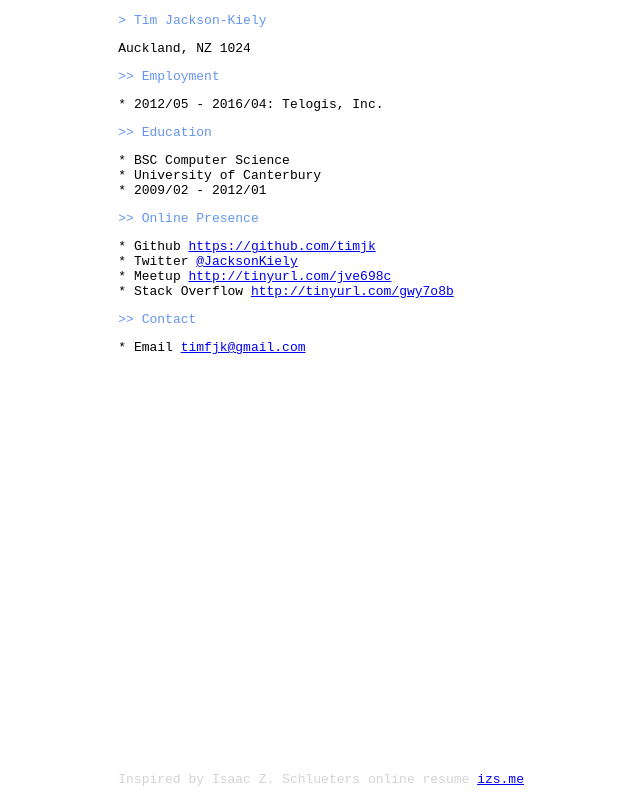
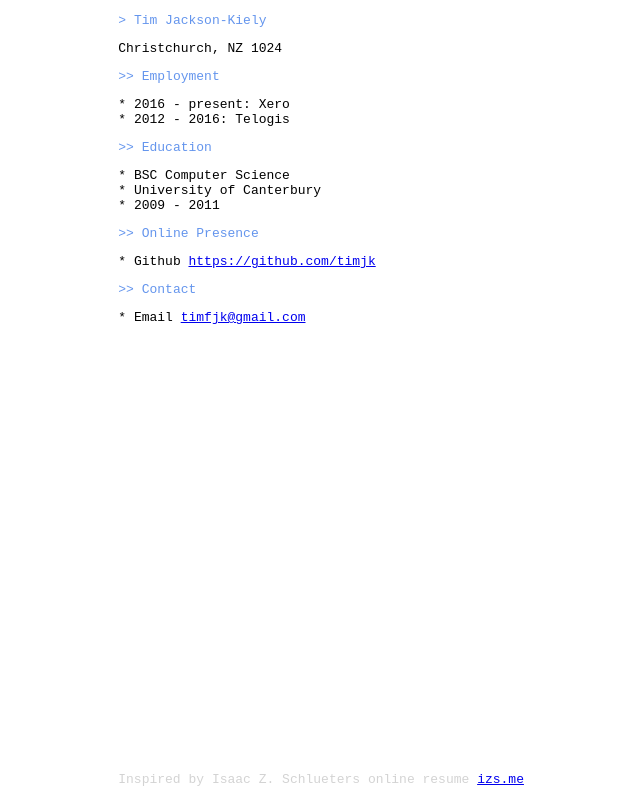
Before and after one commit to timjk/timjk.github.com, a plain HTML site: page index.html in a window 1280 px wide. Shown: the whole page, without its empty margins (247-887 px from the left). Drawn offline with Linux system fonts and the light colour scheme.

Commit message:
Update details

```diff
--- a/index.html
+++ b/index.html
@@ -38,26 +38,24 @@
 </head>
 <body>
   <h1 id="tim_jackson_kiely">Tim Jackson-Kiely</h1>
-  <p>Auckland, NZ 1024</p>
+  <p>Christchurch, NZ 1024</p>
 
   <h2 id="employment">Employment</h2>
   <ul>
-    <li>2012/05 - 2016/04: Telogis, Inc.</li>
+    <li>2016 - present: Xero</li>
+    <li>2012 - 2016: Telogis</li>
   </ul>
 
   <h2 id="education">Education</h2>
   <ul>
     <li>BSC Computer Science</li>
     <li>University of Canterbury</li>
-    <li>2009/02 - 2012/01</li>
+    <li>2009 - 2011</li>
   </ul>
 
   <h2 id="online_presence">Online Presence</h2>
   <ul>
     <li>Github <a href="https://github.com/timjk">https://github.com/timjk</a></li>
-    <li>Twitter <a href="https://twitter.com/JacksonKiely">@JacksonKiely</a></li>
-    <li>Meetup <a href="http://tinyurl.com/jve698c">http://tinyurl.com/jve698c</a></li>
-    <li>Stack Overflow <a href="http://tinyurl.com/gwy7o8b">http://tinyurl.com/gwy7o8b</a></li>
   </ul>
 
   <h2 id="contact">Contact</h2>
```
